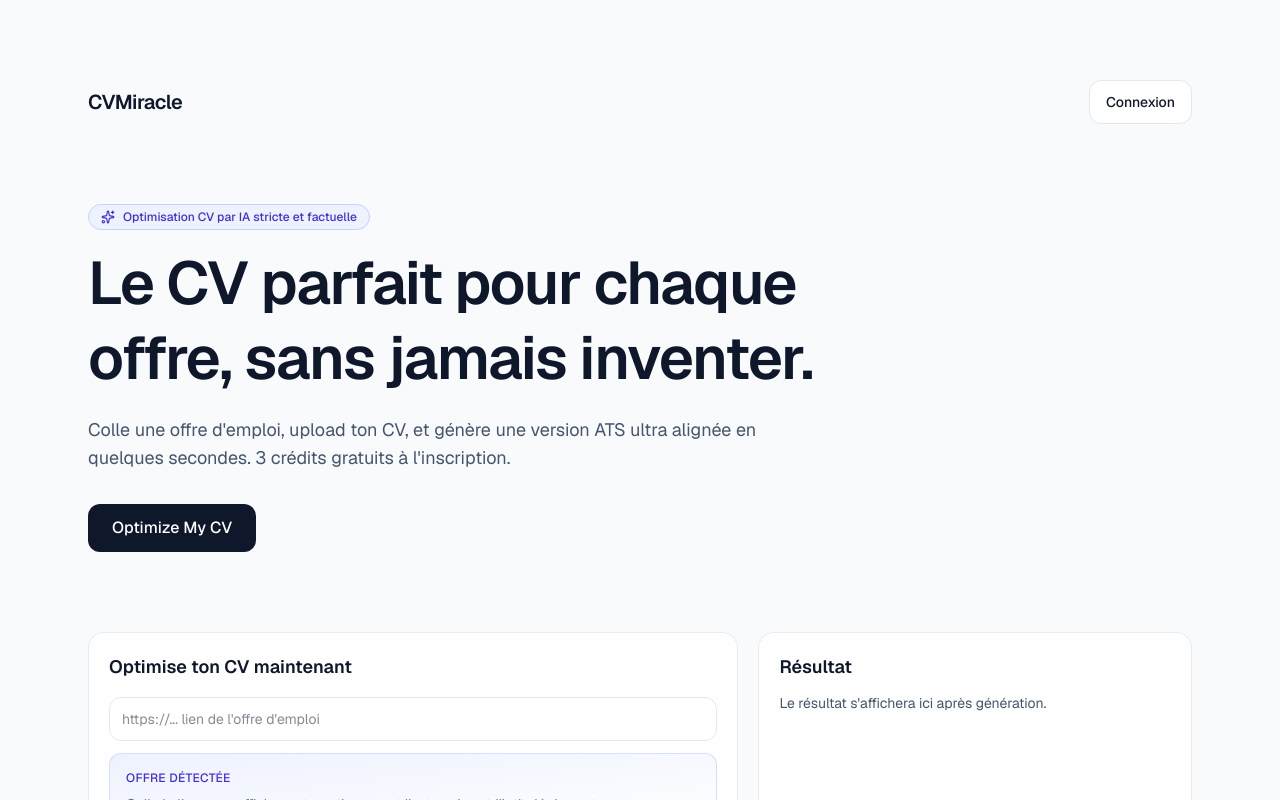
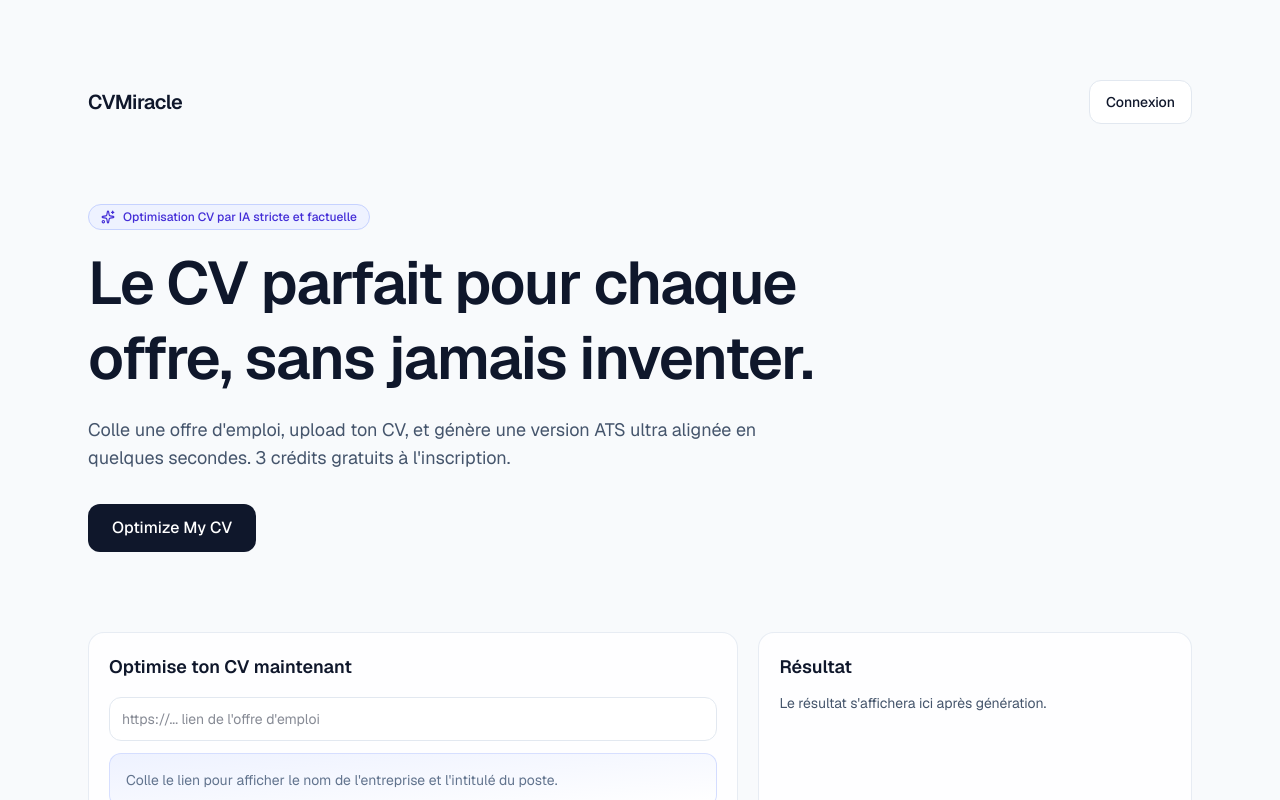
Before and after one commit to Akuseru971/CVMiracle, a Next.js app: page / in a window 1280 px wide. Shown: the top 800 px of the page. Built offline with nearby package versions, Linux system fonts and the light colour scheme; no server answers.

Commit message:
chore: simplify job preview labels

```diff
--- a/src/app/page.tsx
+++ b/src/app/page.tsx
@@ -252,9 +252,6 @@ export default function Home() {
               />
 
               <div className="rounded-xl border border-indigo-200/70 bg-gradient-to-br from-indigo-50 to-white p-4 dark:border-indigo-900/70 dark:from-indigo-950/40 dark:to-slate-950">
-                <p className="mb-2 text-xs font-medium uppercase tracking-wide text-indigo-700 dark:text-indigo-300">
-                  Offre détectée
-                </p>
                 {jobPreviewLoading ? (
                   <p className="text-sm text-slate-500 dark:text-slate-300">Analyse du lien en cours...</p>
                 ) : jobPreview ? (
@@ -270,7 +267,7 @@ export default function Home() {
                   </>
                 ) : (
                   <p className="text-sm text-slate-500 dark:text-slate-300">
-                    Colle le lien pour afficher automatiquement l&apos;entreprise et l&apos;intitulé du poste.
+                    Colle le lien pour afficher le nom de l&apos;entreprise et l&apos;intitulé du poste.
                   </p>
                 )}
               </div>
```
